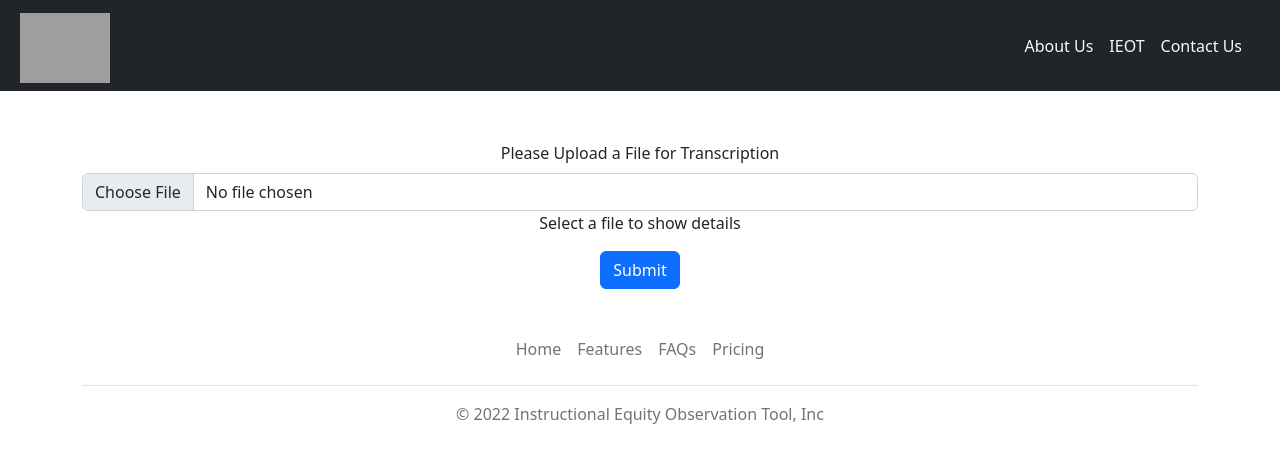
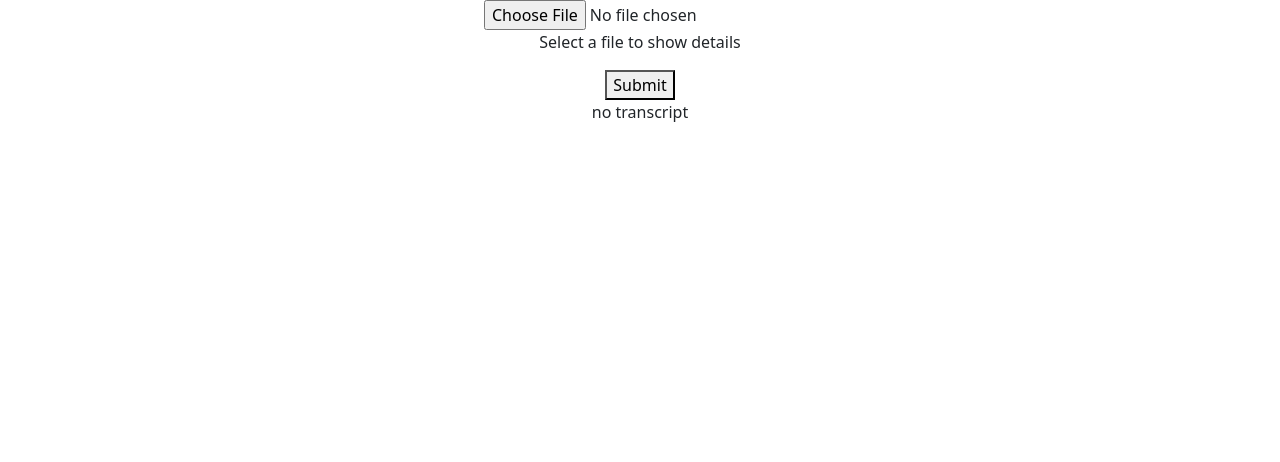
Before and after one commit to instructional-equity-observation-tool/client, a React (Create React App) app in the folder frontend/: page / in a window 1280 px wide. Shown: the top 462 px of the page. Built offline with nearby package versions, Linux system fonts and the light colour scheme; grey boxes are pictures that could not be loaded.

Commit message:
Full Micah Code

```diff
--- a/frontend/src/App.js
+++ b/frontend/src/App.js
@@ -1,124 +1,99 @@
 import React, { useState } from 'react';
 import axios from 'axios';
+
 function App(){
 
 	const [selectedFile, setSelectedFile] = useState();
-    const [transcript, setTranscript] = useState("");
-    const [sentences, setSentences] = useState("");
-    const [times, setTimes] = useState("");
-    const [questions, setQuestions] = useState("");
-    const [numQuestions, setNumQuestions] = useState("");
+	let [transcript, setTranscript] = useState(null);
 	const [isSelected, setIsSelected] = useState(false);
-    const [isDisabled, setIsDisabled] = useState(false);
 	const endpoint = "http://localhost:5000/upload";
 
+	//let transcript = null
 
 	const handleFileChange = (event) => {
 		setSelectedFile(event.target.files[0]);
 		setIsSelected(true);
 	};
 
-    var handleSubmission = () => {
-        if (isDisabled) {
-            return;
-        }
-        setIsDisabled(true);
+	const handleSubmission = () => {
 			const data = new FormData();
 			data.append('file', selectedFile);
 			axios.post(endpoint, data)
 				.then((res) => {
 					console.log(res);
-                setSentences(res.data.sentences);
-                createTranscript(res.data.sentences);
-                findQuestions(res.data.sentences);
-                printTimes(res.data.sentences)
+					setTranscript(res.data.sentences);
 				})
 		};
 
-    function createTranscript(sentences){
-        var transcript = "";
-        for(let i = 0; i < sentences.length; i++){
-            transcript += " " + sentences[i].text;
-        }
-        setTranscript(transcript);
-        setIsDisabled(false);
+	function getTranscript(){
+		if(transcript != null){
+			console.log("this is the transcript");
+			console.log(transcript);
 			return transcript;
 		}
+		setTimeout(getTranscript, 300);
+	}
 
-    function findQuestions(sentences){
-        var qs = [];
-        for(let i = 0; i < sentences.length; i++){
-            console.log(sentences[i].text.includes("?"));
-            if(sentences[i].text.includes("?")){
-                qs.push(sentences[i])
+	function checkQuestion(sentence){
+		if(sentence.includes("?")){
+			console.log("sentence " + sentence + " passed");
+			return true;
+		}
+		console.log("sentence: " + sentence + " failed")
+		return false;
+	}
+
+	function filterQuestions(transcript){
+		const questions = [];
+		for(let i = 0; i < transcript.length; i++){
+			if(checkQuestion(transcript[i].text)){
+				questions.push(transcript[i].text);
 			}
 		}
-        setQuestions(qs);
-        setNumQuestions(qs.length);
-        return qs;
+		for(let i = 0; i < questions.length; i++) {
+			console.log("questions: " + questions[i])
+		}
+		return questions;
 	}
 
-    function printTimes(sentences){
-        var sStamps = [];
-        for(let i = 0; i < sentences.length; i++){
-            console.log(sentences[i].text.includes("?"));
-            if(sentences[i].text.includes("?")){
+    //TODO: Label top speaker as Teacher
+	function sumSpeakingTime(transcript){
+		let totalTime = 0;
+		for(let i = 0; i < transcript.length; i++){
+			totalTime += (transcript[i].end - transcript[i].start);
+		}
+		return totalTime
+	}
 
-                sStamps.push(convertMsToTime(sentences[i].start))
+	function totalSpeakers(transcript) {
+		let speakerList = [];
+		for(let i = 0; i < transcript.length; i++){
+			if(!(speakerList.includes(transcript[i].speaker))){
+				speakerList.push(transcript[i].speaker);
 			}
 		}
-        setTimes(sStamps)
-        return sStamps
+		console.log("Speakers Detected: ");
+		for(let i = 0; i < speakerList.length; i++) {
+			console.log(speakerList[i]);
+		}
+		console.log("Total Speakers: " + speakerList.length);
+		return speakerList;
 	}
 
-    function padTo2Digits(num) {
-        return num.toString().padStart(2, '0');
+	function getSpeakingTime(speakerName){
+		let speakingTime = 0;
+		for(let i = 0; i < transcript.length; i++){
+			if(transcript[i].speaker === speakerName){
+				speakingTime += (transcript[i].end - transcript[i].start);
+			}
+		}
+		return speakingTime;
 	}
 
-    function convertMsToTime(milliseconds) {
-        let seconds = Math.floor(milliseconds / 1000);
-        let minutes = Math.floor(seconds / 60);
-        let hours = Math.floor(minutes / 60);
-
-        seconds = seconds % 60;
-        minutes = minutes % 60;
-
-        // 👇️ If you don't want to roll hours over, e.g. 24 to 00
-        // 👇️ comment (or remove) the line below
-        // commenting next line gets you `24:00:00` instead of `00:00:00`
-        // or `36:15:31` instead of `12:15:31`, etc.
-        hours = hours % 24;
-
-        return `${padTo2Digits(hours)}:${padTo2Digits(minutes)}:${padTo2Digits(
-          seconds,
-        )}`;
-      }
 
 	return(
    		<div>
-            <nav className="navbar navbar-expand-lg bg-dark">
-                <a className="navbar-brand" href="#">
-                    <img src="https://a.espncdn.com/combiner/i?img=/i/teamlogos/ncaa/500/2628.png" className="tcu-image" width="80" height="80" alt=""/>
-                </a>
-
-                <div className="collapse navbar-collapse justify-content-end" id="navbarCollapse">
-                    <ul className="navbar-nav">
-                        <li className="nav-item">
-                            <a className="nav-link text-light" href="#">About Us</a>
-                        </li>
-                        <li className="nav-item">
-                            <a className="nav-link text-light" href="#">IEOT</a>
-                        </li>
-                        <li className="nav-item">
-                            <a className="nav-link text-light" href="#">Contact Us</a>
-                        </li>
-                    </ul>
-                </div>
-            </nav>
-
-            <div className='container' id='fileInputGroup'>
-                <label className="form-label" htmlFor="customFile">Please Upload a File for Transcription</label>
-                <input type="file" className="form-control" id="customFile" onChange={handleFileChange}/>
+			<input type="file" name="file" onChange={handleFileChange} />
 			{isSelected ? (
 				<div>
 					<p>Filename: {selectedFile.name}</p>
@@ -133,91 +108,42 @@ function App(){
 				<p>Select a file to show details</p>
 			)}
 			<div>
-                        <button type="button" className="btn btn-primary" disabled={isDisabled} onClick={handleSubmission}>Submit</button>
+				<button onClick={handleSubmission}>Submit</button>
 			</div>
-                    {sentences ? (
+			{getTranscript() ? (
 				<div>
-                                <div className="pricing-header px-3 py-3 pt-md-5 pb-md-4 mx-auto text-center">
-                                    <h1>Full Transcript</h1>
-                                    <p className='lead'>
-                                        {transcript}
-                                    </p>
+					<h1>Sentences</h1>
+					<ul>
+						{transcript.map(item => (
+							<div>
+								<h3>SPOKEN BY: Speaker {item.speaker}</h3>
+								<h4>"{item.text}"</h4>
+								<p>Timestamp: {Math.round((item.start/1000) * 100)/ 100} Seconds to {Math.round((item.end/1000) * 100)/ 100} Seconds</p>
+								<p>Total Time: {Math.round((item.end/1000 - item.start/1000) * 100) / 100} Seconds</p>
+								<p>__________________________________________</p>
 							</div>
-                                <div className="card-deck mb-3 text-center">
-                                    <div className='card mb-4 box-shadow'>
-                                        <div className='card-header'>
-                                            <h2>Sentences</h2>
+						))}
+					</ul>
+					<h2> Notable Questions </h2>
+
+					<ul>
+						{filterQuestions(transcript).map(item => (
+
+							<li><h3>{item} </h3></li>
+						))}
+					</ul>
+					<p>__________________________________________</p>
+					<h2>Total File Time: {(Math.round((transcript[transcript.length-1].end/1000) * 100) / 100)} Seconds</h2>
+					<h2>Total Speakers: {totalSpeakers(transcript).length}</h2>
+					<h2>Total Speaking Time: {(Math.round((sumSpeakingTime(transcript)/1000) * 100) / 100) } Seconds</h2>
+					{totalSpeakers(transcript).map(speaker => (
+						<h3>Speaker {speaker} spoke {(Math.round((getSpeakingTime(speaker)/1000) * 100) / 100)} seconds</h3>
+					))}
+					<h2>Total Sentences: {transcript.length}</h2>
+					<h2>Total Questions: {filterQuestions(transcript).length}</h2>
+					<p>__________________________________________</p>
 				</div>
-                                        <div className='card-body'>
-                                                {sentences.map((sentence) =>
-                                                <ul className='nav justify-content-center border-bottom'>
-                                                    <li className='nav-item'>"{sentence.text}"</li>
-                                                </ul>
-                                                )}
-                                        </div>
-                                    </div>
-                                    <div className='card mb-4 box-shadow'>
-                                        <div className='card-header'>
-                                            <h2>Questions</h2>
-                                        </div>
-                                        <div className='card-body'>
-                                            <div className="container">
-                                                <div className="row">
-                                                    <div className="col-sm">
-                                                        {questions.map((question, index) =>
-                                                            <ul className='row'>
-                                                                <li className='col-sm'>"{question.text}"</li>
-                                                                <li className='col-sm'>{times[index]}</li>
-                                                            </ul>
-                                                        )}
-                                                    </div>
-                                                </div>
-                                            </div>
-                                        </div>
-                                    </div>
-                                    <div className='card mb-4 box-shadow'>
-                                        <div className='card-header'>
-                                            <h2>Question Timestamps</h2>
-                                        </div>
-                                        <div className='card-body'>
-                                            {times.map((time) =>
-                                            <ul className='nav justify-content-center border-bottom'>
-                                                <li className='nav-item'>"{time}"</li>
-                                            </ul>
-                                            )}
-                                        </div>
-                                    </div>
-                                    <div className='card mb-4 box-shadow'>
-                                        <div className='card-header'>
-                                            <h2>Number of Questions</h2>
-                                        </div>
-                                        <div className='card-body'>
-                                            {numQuestions}
-                                        </div>
-                                    </div>
-                                </div>
-
-                            </div>
-                        ) : null}
-
-                    <footer className='py-3 my-4' id='footer'>
-                        <ul className='nav justify-content-center border-bottom pb-3 mb-3'>
-                            <li className='nav-item'>
-                                <a href='#' className='nav-link px-2 text-muted'>Home</a>
-                            </li>
-                            <li className='nav-item'>
-                                <a href='#' className='nav-link px-2 text-muted'>Features</a>
-                            </li>
-                            <li className='nav-item'>
-                                <a href='#' className='nav-link px-2 text-muted'>FAQs</a>
-                            </li>
-                            <li className='nav-item'>
-                                <a href='#' className='nav-link px-2 text-muted'>Pricing</a>
-                            </li>
-                        </ul>
-                        <p className='text-center text-muted'>© 2022 Instructional Equity Observation Tool, Inc</p>
-                    </footer>
-                </div>
+			) : <p>no transcript</p> }
 		</div>
 	)
 }
```
Also changed, not shown: 1 other file (tests, documents, lock files or other folders). Lines whose indentation alone changed are shown as unchanged.
